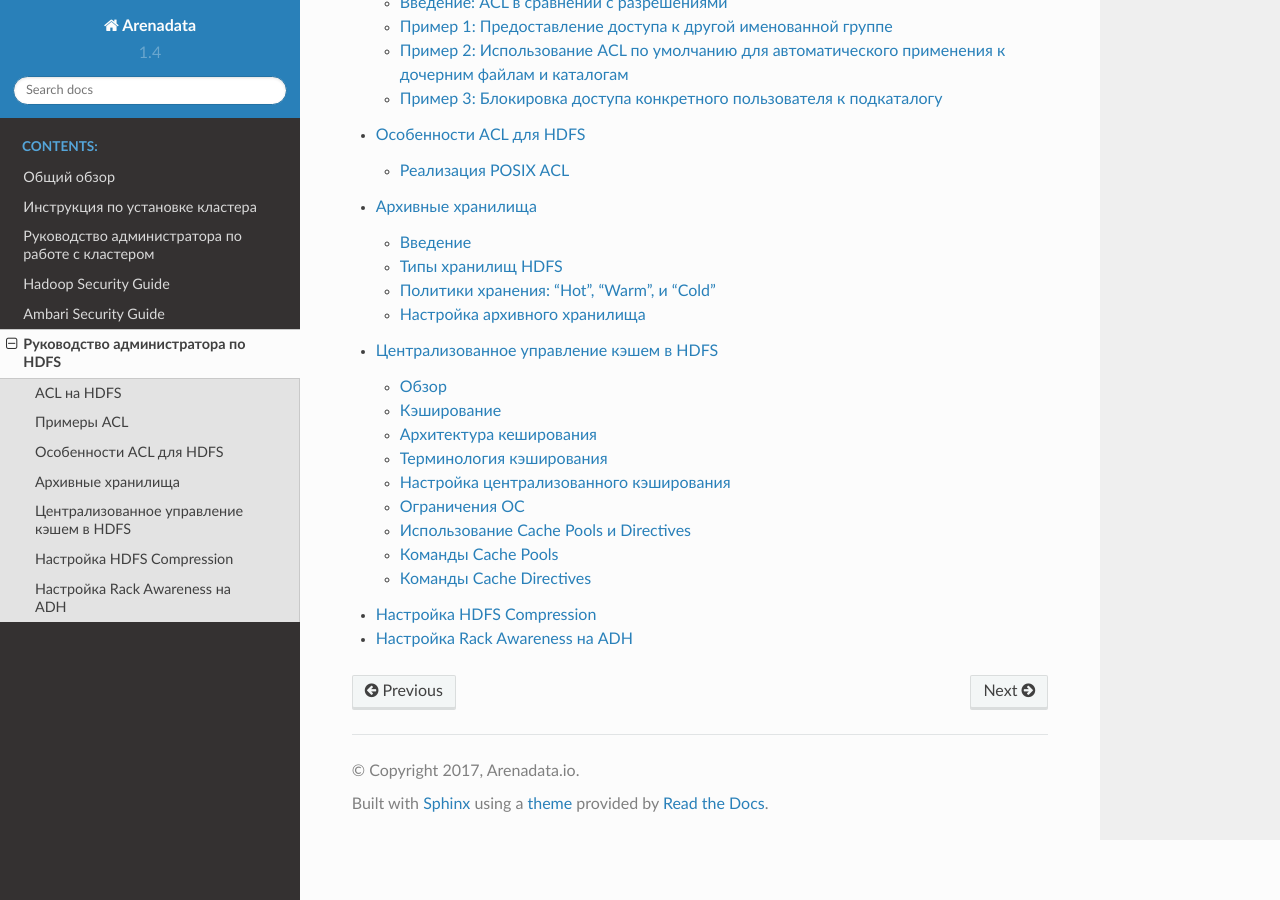
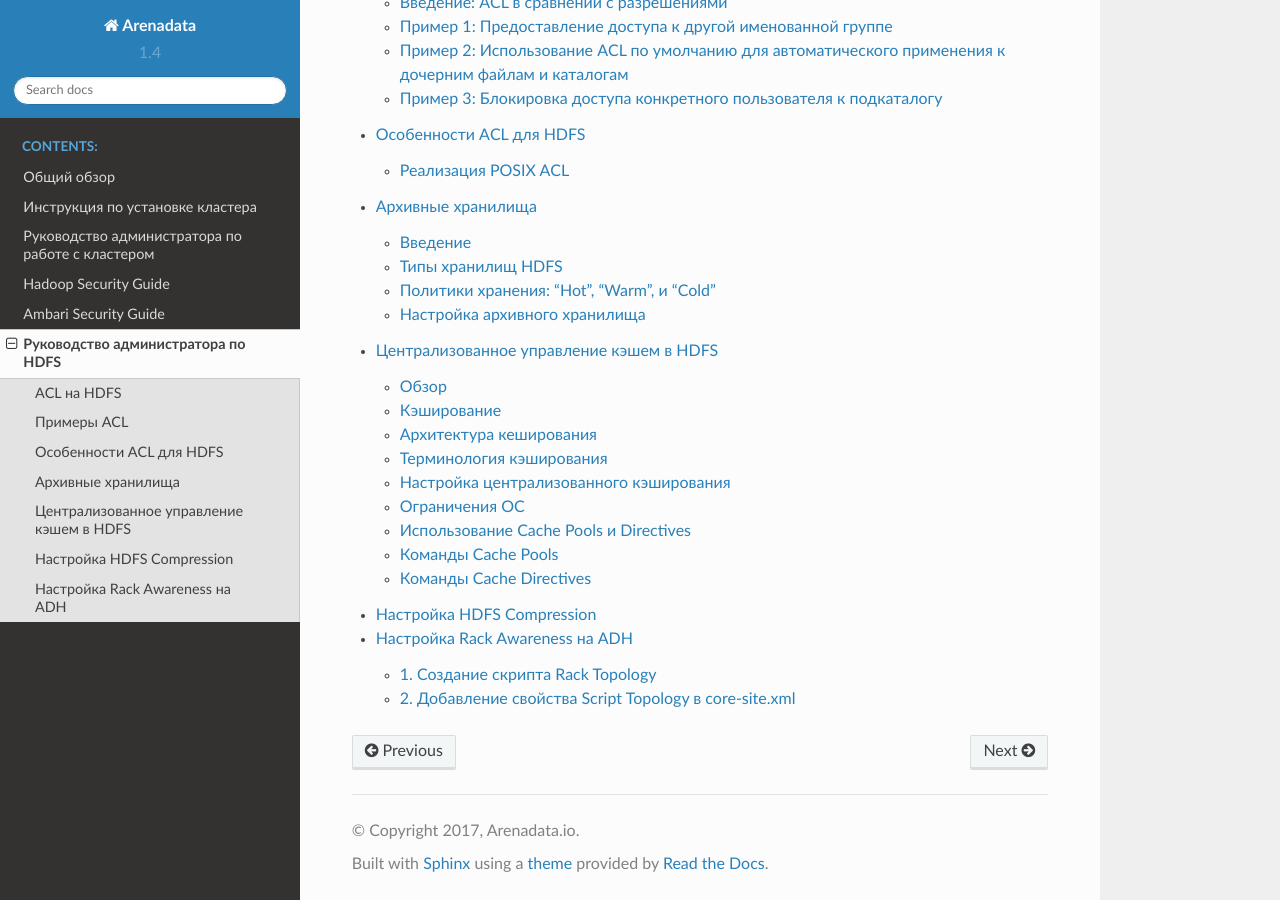
Before and after one commit to arenadata/docs_adps, a Sphinx documentation site: the page built from source/HDFSadmin.rst, in a window 1280 px wide and 900 px high, scrolled down 613 px. Built offline with Sphinx 7.4.7 and the Read the Docs theme 2.0.0, drawn with Linux system fonts in a browser that asks for light colours; some of the changed lines change nothing that is shown.

Commit message:
Update RackAwareness.rst

```diff
--- a/source/HDFSadmin/RackAwareness.rst
+++ b/source/HDFSadmin/RackAwareness.rst
@@ -1,2 +1,80 @@
 Настройка Rack Awareness на ADH
 -------------------------------
+
+
+Для настройки **Rack Awareness** на кластере **ADH** необходимо использовать следующие настройки:
+
+
+1. Создание скрипта Rack Topology
+^^^^^^^^^^^^^^^^^^^^^^^^^^^^^^^^^
+
+**Hadoop** использует скрипты топологии для определения местоположения стойки узлов. **Hadoop** применяет данную информацию для репликации данных блока в резервные стойки.
+
++ Создать сценарий топологии и файл данных. Сценарий топологии должен быть исполняемым.
+
+  **Пример сценария топологии**. Имя файла: *rack-topology.sh*:
+
+  #!/bin/bash
+
+  # Adjust/Add the property "net.topology.script.file.name"
+  # to core-site.xml with the "absolute" path the this
+  # file.  ENSURE the file is "executable".
+
+  # Supply appropriate rack prefix
+  RACK_PREFIX=default
+
+  # To test, supply a hostname as script input:
+  if [ $# -gt 0 ]; then
+
+  CTL_FILE=${CTL_FILE:-"rack_topology.data"}
+
+  HADOOP_CONF=${HADOOP_CONF:-"/etc/hadoop/conf"}
+
+  if [ ! -f ${HADOOP_CONF}/${CTL_FILE} ]; then
+    echo -n "/$RACK_PREFIX/rack "
+    exit 0
+  fi
+
+  while [ $# -gt 0 ] ; do
+    nodeArg=$1
+    exec< ${HADOOP_CONF}/${CTL_FILE}
+    result=""
+    while read line ; do
+      ar=( $line )
+      if [ "${ar[0]}" = "$nodeArg" ] ; then
+        result="${ar[1]}"
+      fi
+    done
+    shift
+    if [ -z "$result" ] ; then
+      echo -n "/$RACK_PREFIX/rack "
+    else
+      echo -n "/$RACK_PREFIX/rack_$result "
+    fi
+  done
+
+  else
+    echo -n "/$RACK_PREFIX/rack "
+  fi
+
+  **Пример файла данных топологии**. Имя файла: *rack_topology.data*:
+
+  # This file should be:
+  #  - Placed in the /etc/hadoop/conf directory
+  #    - On the Namenode (and backups IE: HA, Failover, etc)
+  #    - On the Job Tracker OR Resource Manager (and any Failover JT's/RM's)
+  # This file should be placed in the /etc/hadoop/conf directory.
+
+  # Add Hostnames to this file. Format <host ip> <rack_location>
+  192.0.2.0 01
+  192.0.2.1 02
+  192.0.2.2 03
+
++ Скопировать оба этих файла в каталог */ etc / hadoop / conf* на всех узлах кластера;
+
++ Запустить скрипт *rack-topology.sh*, чтобы убедиться, что он возвращает правильную информацию о стойке для каждого хоста.
+
+
+
+2. Добавление свойства Script Topology в core-site.xml
+^^^^^^^^^^^^^^^^^^^^^^^^^^^^^^^^^^^^^^^^^^^^^^^^^^^^^^
```
